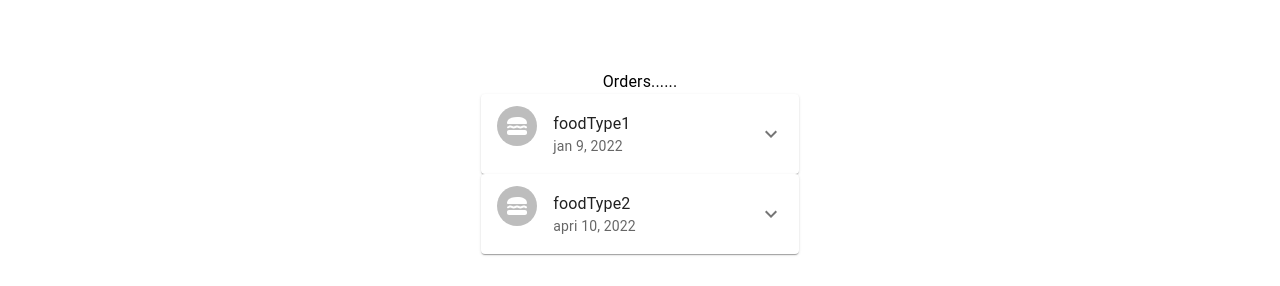
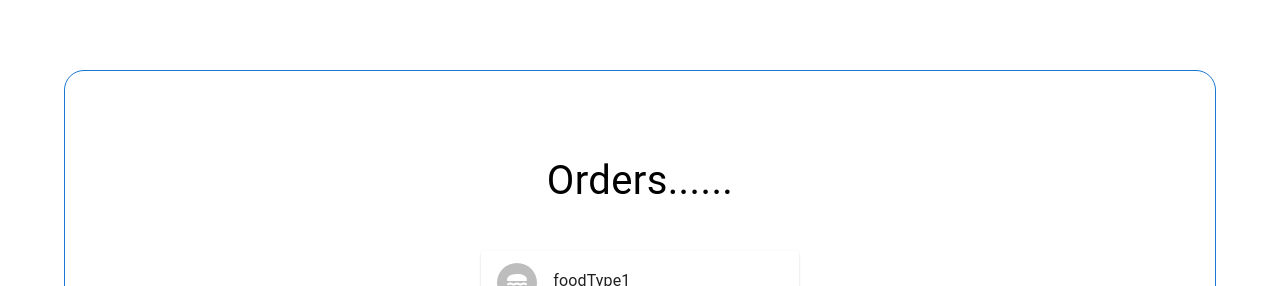
Before and after one commit to LakshikaDias/food_resevation_site, a React (Create React App) app: page /chef in a window 1280 px wide. Shown: the part 666-952 px from the top of the page. Built offline with nearby package versions, Linux system fonts and the light colour scheme.

Commit message:
added styles

```diff
--- a/src/components/Order.js
+++ b/src/components/Order.js
@@ -27,7 +27,7 @@ const Order = (props) => {
   const dispatch = useDispatch();
 
   return (
-    <div>
+    <>
       <Accordion>
         <AccordionSummary expandIcon={<ExpandMoreIcon />}>
           <ListItemAvatar>
@@ -79,7 +79,7 @@ const Order = (props) => {
           </TextField>
         </AccordionDetails>
       </Accordion>
-    </div>
+    </>
   );
 };
 
--- a/src/pages/Chef.js
+++ b/src/pages/Chef.js
@@ -32,9 +32,11 @@ const Chef = () => {
           justifyContent="center"
           marginTop={10}
           marginBottom={10}
+          sx={{ border: 1, borderColor: "primary.main", borderRadius: 5 }}
+          padding={10}
         >
-          <Grid>
-            <Typography>Orders......</Typography>
+          <Grid container justifyContent="center" paddingBottom={5}>
+            <Typography fontSize={40}>Orders......</Typography>
           </Grid>
 
           {orderObjectArray.map((order, id) => {
--- a/src/pages/Customer.js
+++ b/src/pages/Customer.js
@@ -65,8 +65,8 @@ const Customer = () => {
           marginBottom={10}
           padding={10}
         >
-          <Grid container justifyContent="center" padding={5}>
-            <Typography>Make Order</Typography>
+          <Grid container justifyContent="center" paddingBottom={5}>
+            <Typography fontSize={40}>Make Order</Typography>
           </Grid>
 
           <Grid container>
@@ -152,6 +152,7 @@ const Customer = () => {
                   name="date"
                   value={order.date}
                   onChange={handleChange}
+                  helperText="Please select your delivery date"
                 />
               </Grid>
             </Grid>
```
